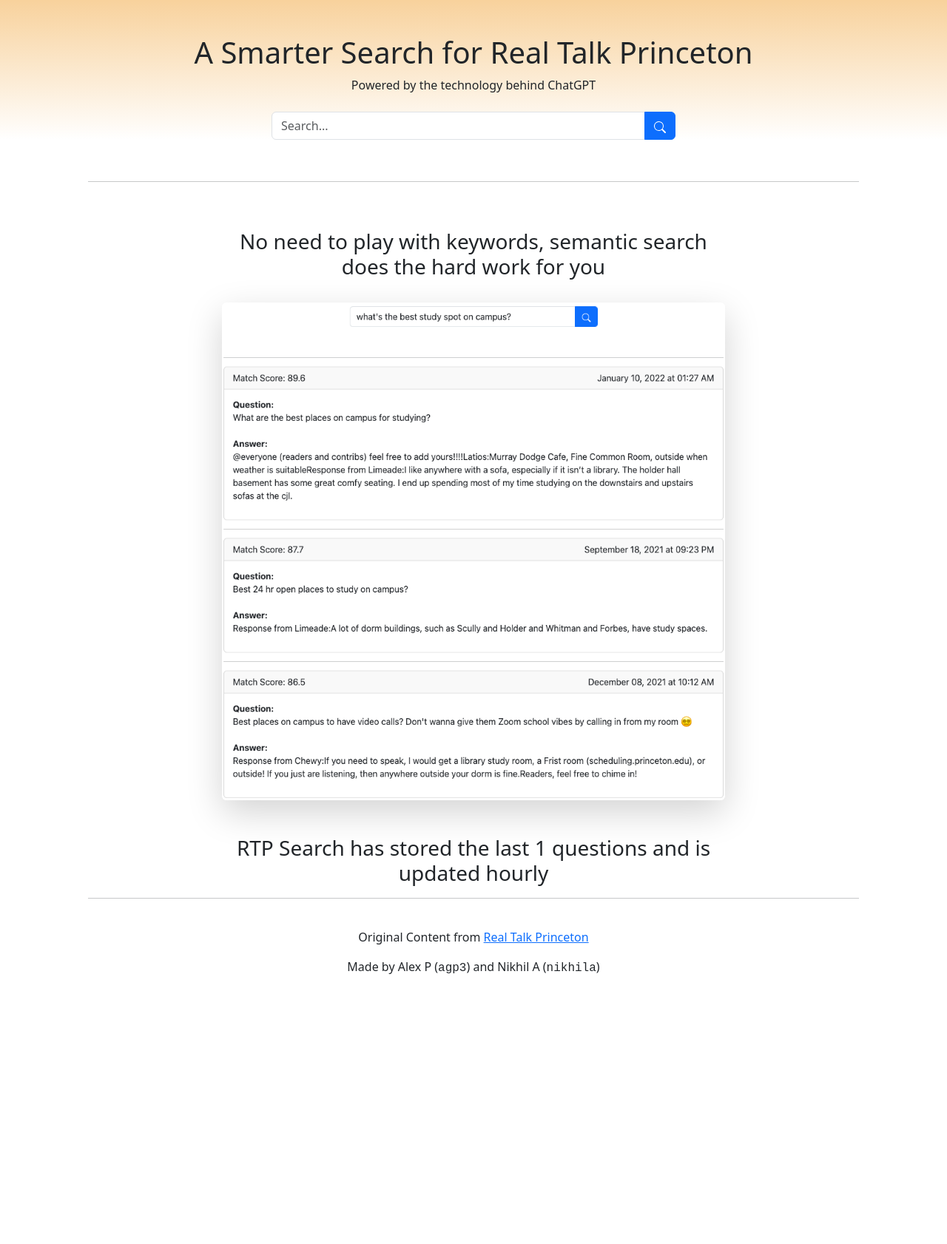
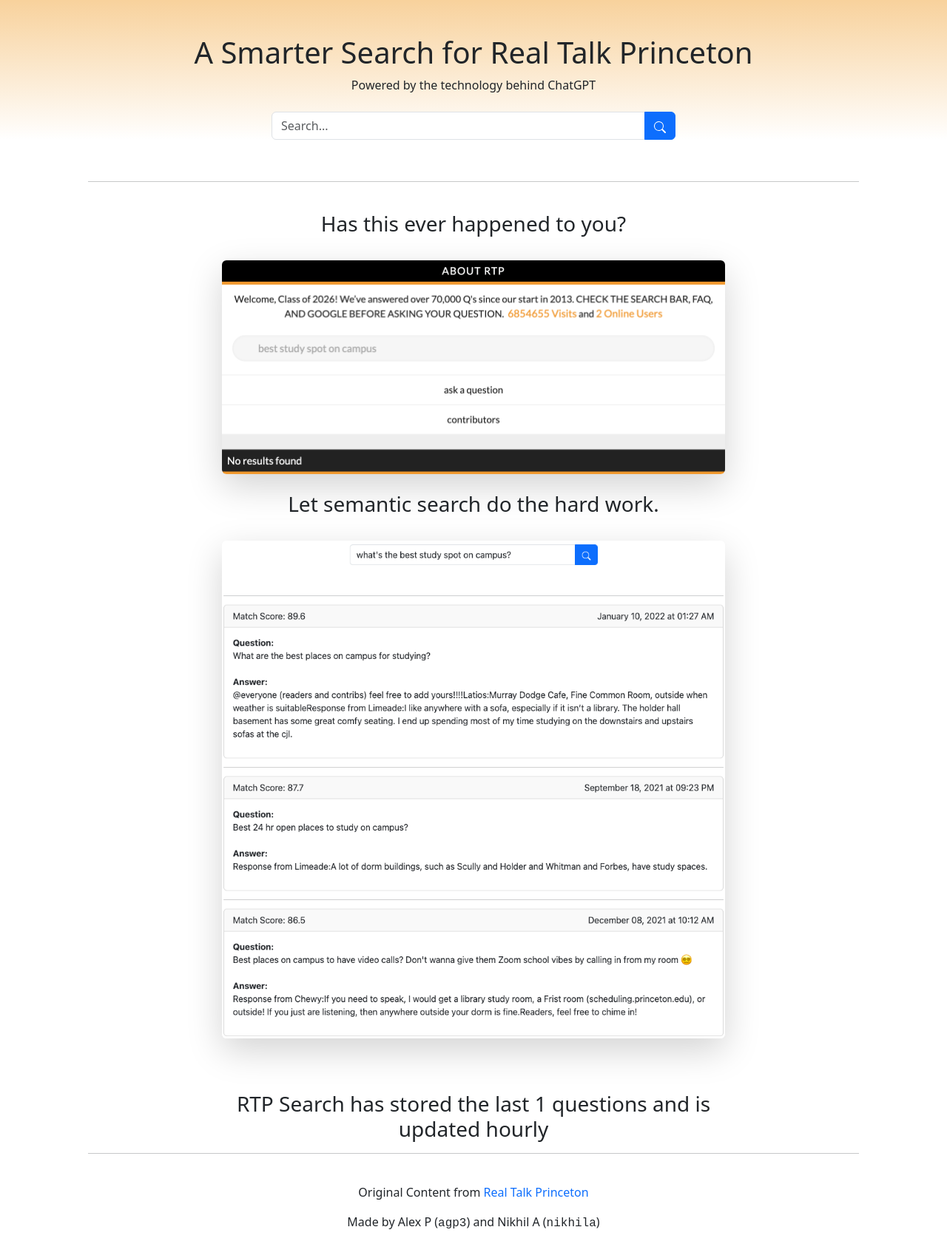
Before and after one commit to alex-pesendorfer/Real-Talk-Princeton-Search, a Flask app: template templates/pinecone_index.html in a window 1280 px wide. Shown: the part 57-1739 px from the top of the page at 74% size. Before the commit the page ends 1374 px from the top, so only its background shows below. Run offline with Flask 2, Linux system fonts and the light colour scheme; the template is opened without the code that fills it: most values are stand-ins (such as "Sample title", 1, 10 or a date in 2020).

Commit message:
included demo pic of RTP and added support for very long answers

```diff
--- a/app.py
+++ b/app.py
@@ -189,8 +189,6 @@ def index():
 
     index = initialize_pinecone()
     stats = index.describe_index_stats()
-    print(stats)
-
 
     query_data = ""
     if request.method == "GET":
--- a/static/styles.css
+++ b/static/styles.css
@@ -17,3 +17,7 @@
 .netid {
     font-family: 'Courier New', Courier, monospace;
 }
+
+a:link {
+    text-decoration: none;
+  }
--- a/templates/pinecone_index.html
+++ b/templates/pinecone_index.html
@@ -53,10 +53,22 @@
     <div>
         <hr>
         <br>
+
+        <div class="col-md-8 mx-auto text-center">
+            <h3> Has this ever happened to you? </h3>
+        </div>
+        <br>
+
+        <div class="container d-flex justify-content-center">
+            <div class="col-md-8 px-0 ">
+                <img src="static/demo_RTP.png" class="shadow-lg rounded img-fluid" alt="Demo of Semantic Search">
+            </div>
+        </div>
+
         <br>
 
         <div class="col-md-8 mx-auto text-center">
-            <h3> No need to play with keywords, semantic search does the hard work for you </h3>
+            <h3> Let semantic search do the hard work. </h3>
         </div>
         <br>
 
@@ -65,6 +77,10 @@
                 <img src="static/demo_nogradient.png" class="shadow-lg rounded img-fluid" alt="Demo of Semantic Search">
             </div>
         </div>
+
+        <br>
+
+
         <br>
         <br>
 
--- a/templates/search_results.html
+++ b/templates/search_results.html
@@ -67,7 +67,11 @@
                 <br>
                 <br>
                 <strong>Answer: </strong> <br>
-                <p>{{ match['metadata']['Answer'] }}</p>
+                <p>{{ match['metadata']['Answer'] }}
+                    {% if match['metadata']['Answer']|length  > 1499 %}
+                    <a href= {{ match['metadata']['post_url'] }}> ...See Full Post </a>
+                    {% endif %}
+                </p>
             </div>
         </div>
         <hr>
```
Also changed, not shown: static/demo_RTP.png (added).
